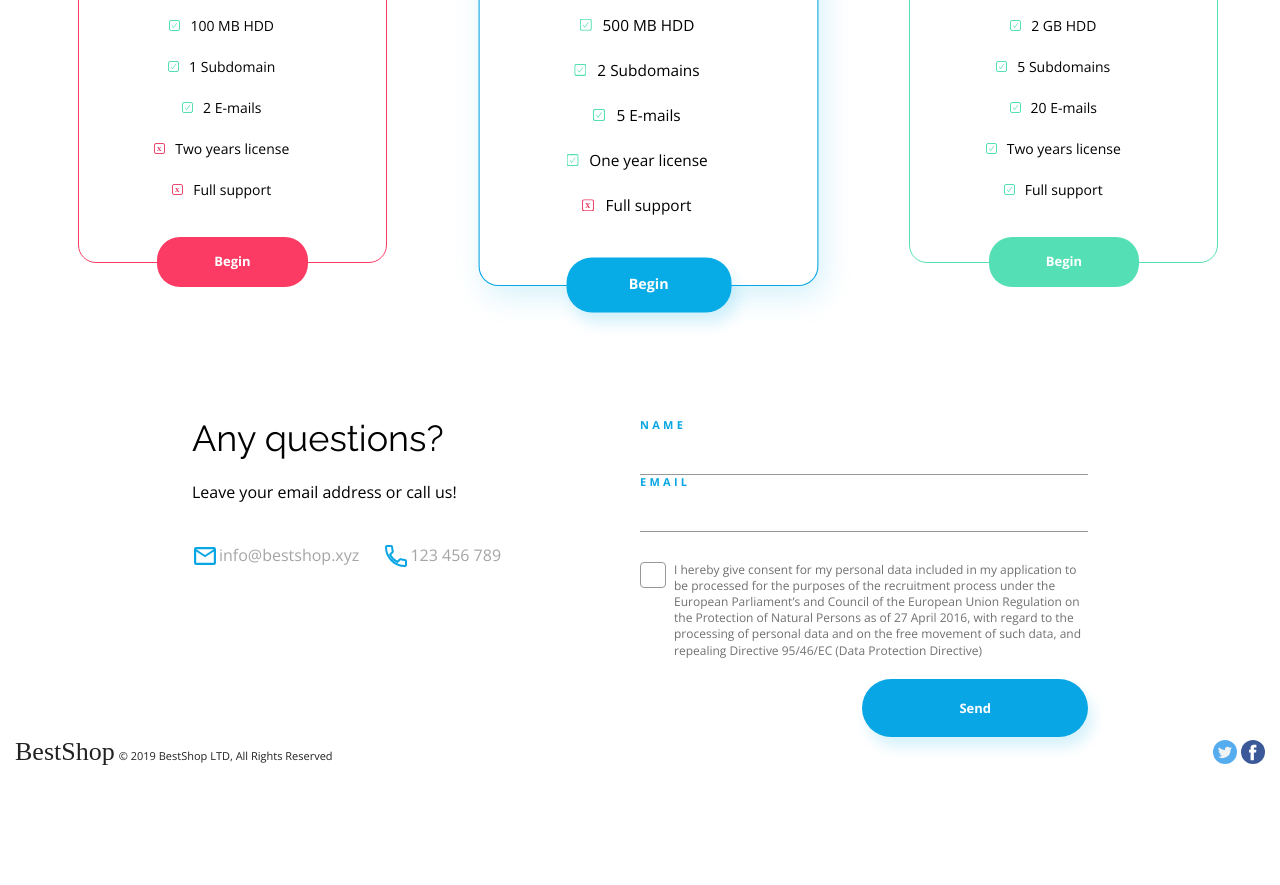
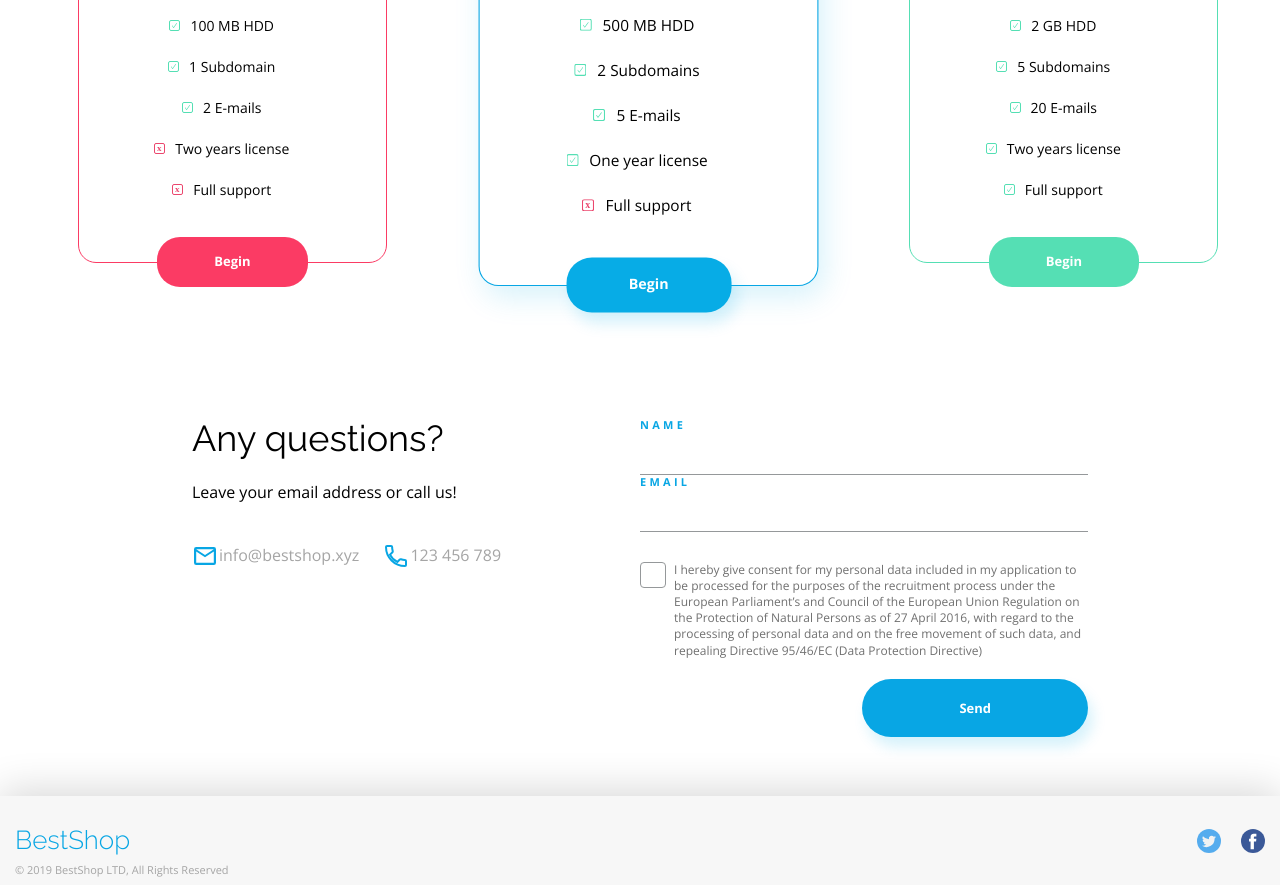
Before and after one commit to AdLap/Best-shop, a website: page index.html in a window 1280 px wide. Shown: the part 3076-3961 px from the top of the page. Before the commit the page ends 3843 px from the top, so only its background shows below. Drawn offline with nearby package versions, Linux system fonts and the light colour scheme.

Commit message:
footer done

```diff
--- a/index.html
+++ b/index.html
@@ -165,7 +165,7 @@
             </div>
         </section>
 
-        <section id="contact" class="section___contact__box container">
+        <section id="contact" class="section__contact__box container">
             <div class="contact__box__container row">
                 <div class="contact__column__left col-xs-12 col-md-6">
                     <h2 class="contact__title title">Any questions?</h2>
@@ -197,14 +197,14 @@
     </main>
 
     <footer class="footer__box">
-        <div class="footer-container container__main">
-            <div class="footer-logo__box">
-                <span class="footer-logo logo">BestShop</span>
-                <span class="footer-rights txt">© 2019 BestShop LTD, All Rights Reserved</span>
+        <div class="footer__container container__main">
+            <div class="footer__logo__box">
+                <span class="footer__logo logo">BestShop</span>
+                <span class="footer__rights txt">© 2019 BestShop LTD, All Rights Reserved</span>
             </div>
-            <div class="footer-link__box">
-                <a class="footer-twitter-link" href="https://twitter.com/?lang=pl" target="_blank"><img src="assets/Twitter.svg" alt="twitter"></a>
-                <a class="footer-fb-link" href="https://pl-pl.facebook.com/" target="_blank"><img src="assets/Facebook.svg" alt="facebook"></a>
+            <div class="footer__link__box">
+                <a class="footer__twitter__link" href="https://twitter.com/?lang=pl" target="_blank"><img src="assets/Twitter.svg" alt="twitter"></a>
+                <a class="footer__fb__link" href="https://pl-pl.facebook.com/" target="_blank"><img src="assets/Facebook.svg" alt="facebook"></a>
             </div>
         </div>
     </footer>
--- a/scss/elements/_footer.scss
+++ b/scss/elements/_footer.scss
@@ -1,42 +1,52 @@
-.footer-box {
+.footer__box {
   width: 100vw;
-  padding-bottom: 17px;
-  background-color: var(--color-light-grey);
-  box-shadow: 0 -5px 40px var(--color-light-shadow);
+  height: 89px;
+  background-color: $color-light-grey;
+  box-shadow: 0 -5px 40px $color-light-shadow;
 }
-.footer-container {
+
+.footer__container {
+  width: 100%;
+  height: 100%;
   display: flex;
   justify-content: space-between;
   align-items: center;
 }
-.footer-logo-box {
+
+.footer__logo__box {
   display: flex;
   flex-direction: column;
+  justify-content: center;
 }
-.footer-logo {
-  margin: 20.5px 0 6.5px 0;
-  font-family: var(--raleway);
-  font-weight: var(--light);
-  font-size: 26px;
-  line-height: 30px;
+
+.footer__logo {
+  font-size: 1.625rem;
+  line-height: 1.875rem;
   text-align: left;
-  color: var(--color-primary);
+
+  @media (min-width: 1200px) {
+    margin: 20.5px 0 6.5px 0;
+  }
 }
-.footer-rights {
-  font-size: 11px;
-  line-height: 15px;
-  color: var(--color-grey);
+
+.footer__rights {
+  font-size: .687rem;
+  line-height: .937rem;
+  color: $color-grey;
   text-align: left;
 }
-.footer-link-box {
+
+.footer__link__box {
   display: flex;
   gap: 20px;
+
+  img{
+    width: 24px;
+    height: 24px;
+  }
 }
-.footer-link-box img {
-  width: 24px;
-  height: 24px;
-}
-.footer-twitter-link:hover,
-.footer-fb-link:hover {
+
+.footer__twitter__link:hover,
+.footer__fb__link:hover {
   transform: scale(1.2);
 }
--- a/scss/elements/_section-contact.scss
+++ b/scss/elements/_section-contact.scss
@@ -1,5 +1,5 @@
 .section__contact__box {
-  padding-bottom: 59px ;
+  padding-bottom: 59px;
 }
 
 .contact__box__container {
```
Also changed, not shown: scss/settings/_general.scss (+1 -18 lines), css/main.css.
